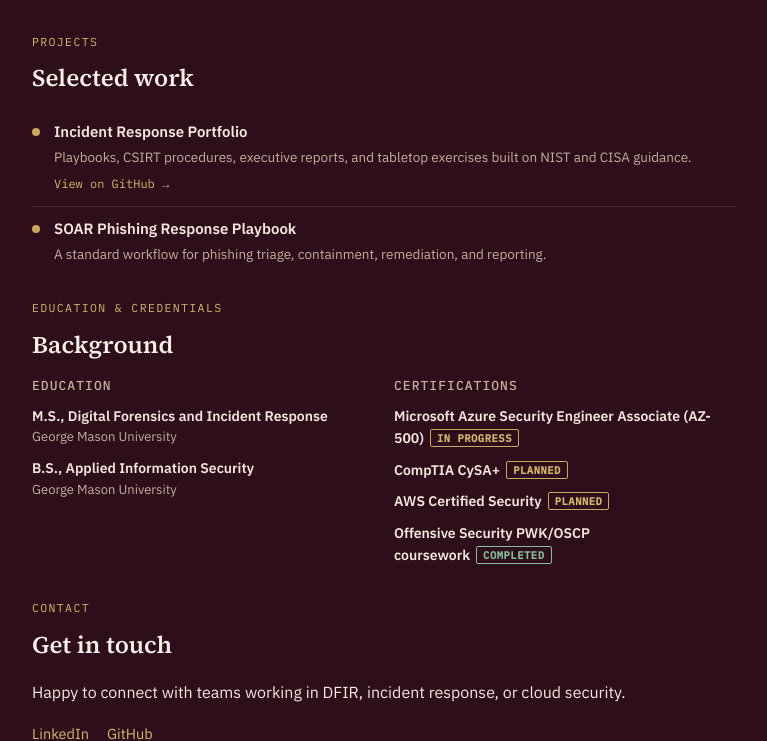
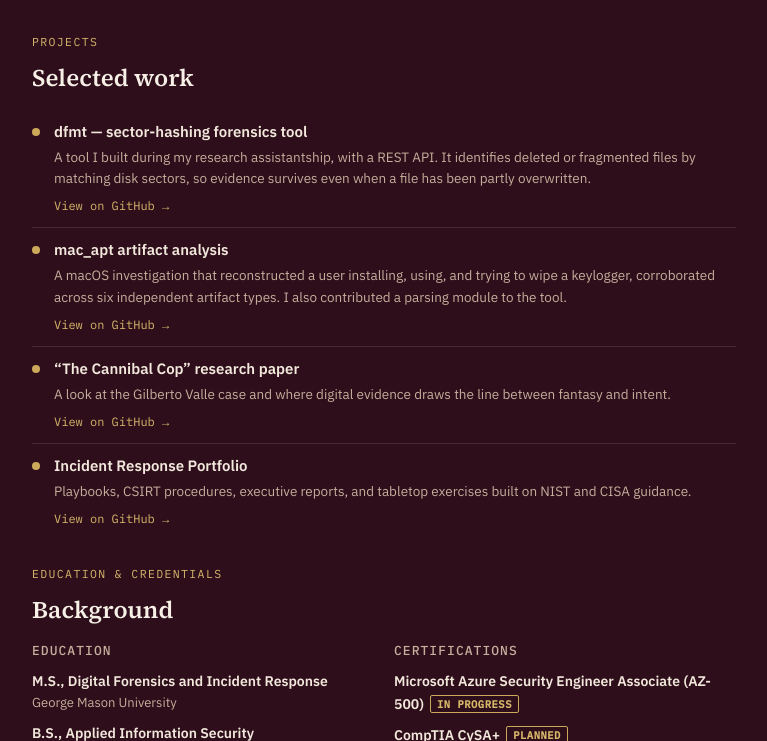
Before and after one commit to ftj258/ftj258.github.io, a plain HTML site: page index.html in a window 1280 px wide. Shown: the part 2172-2913 px from the top of the page, without its empty margins (256-1023 px from the left). Drawn offline with Linux system fonts and the light colour scheme.

Commit message:
Homepage: feature real projects, tighten cloud claim

```diff
--- a/index.html
+++ b/index.html
@@ -54,7 +54,7 @@
       </div>
       <div class="card">
         <div class="card-title">Cloud Security</div>
-        <p>AWS and Azure investigations &mdash; IAM activity, authentication logs, API events, access anomalies, and cloud evidence.</p>
+        <p>IAM and access reviews across AWS and Azure, plus cloud and M365 evidence pulled into investigations.</p>
       </div>
       <div class="card">
         <div class="card-title">Federal Documentation</div>
@@ -136,16 +136,33 @@
     <div class="project">
       <span class="dot"></span>
       <div>
-        <h3>Incident Response Portfolio</h3>
-        <p>Playbooks, CSIRT procedures, executive reports, and tabletop exercises built on NIST and CISA guidance.</p>
-        <a class="project-link" href="https://github.com/ftj258/cybersecurity-portfolio/tree/main/incident-response" target="_blank" rel="noopener">View on GitHub &rarr;</a>
+        <h3>dfmt &mdash; sector-hashing forensics tool</h3>
+        <p>A tool I built during my research assistantship, with a REST API. It identifies deleted or fragmented files by matching disk sectors, so evidence survives even when a file has been partly overwritten.</p>
+        <a class="project-link" href="https://github.com/ftj258/cybersecurity-portfolio/tree/main/projects/dfmt" target="_blank" rel="noopener">View on GitHub &rarr;</a>
       </div>
     </div>
     <div class="project">
       <span class="dot"></span>
       <div>
-        <h3>SOAR Phishing Response Playbook</h3>
-        <p>A standard workflow for phishing triage, containment, remediation, and reporting.</p>
+        <h3>mac_apt artifact analysis</h3>
+        <p>A macOS investigation that reconstructed a user installing, using, and trying to wipe a keylogger, corroborated across six independent artifact types. I also contributed a parsing module to the tool.</p>
+        <a class="project-link" href="https://github.com/ftj258/cybersecurity-portfolio/tree/main/projects/mac_apt" target="_blank" rel="noopener">View on GitHub &rarr;</a>
+      </div>
+    </div>
+    <div class="project">
+      <span class="dot"></span>
+      <div>
+        <h3>&ldquo;The Cannibal Cop&rdquo; research paper</h3>
+        <p>A look at the Gilberto Valle case and where digital evidence draws the line between fantasy and intent.</p>
+        <a class="project-link" href="https://github.com/ftj258/cybersecurity-portfolio/tree/main/projects/research" target="_blank" rel="noopener">View on GitHub &rarr;</a>
+      </div>
+    </div>
+    <div class="project">
+      <span class="dot"></span>
+      <div>
+        <h3>Incident Response Portfolio</h3>
+        <p>Playbooks, CSIRT procedures, executive reports, and tabletop exercises built on NIST and CISA guidance.</p>
+        <a class="project-link" href="https://github.com/ftj258/cybersecurity-portfolio/tree/main/incident-response" target="_blank" rel="noopener">View on GitHub &rarr;</a>
       </div>
     </div>
   </section>
```
